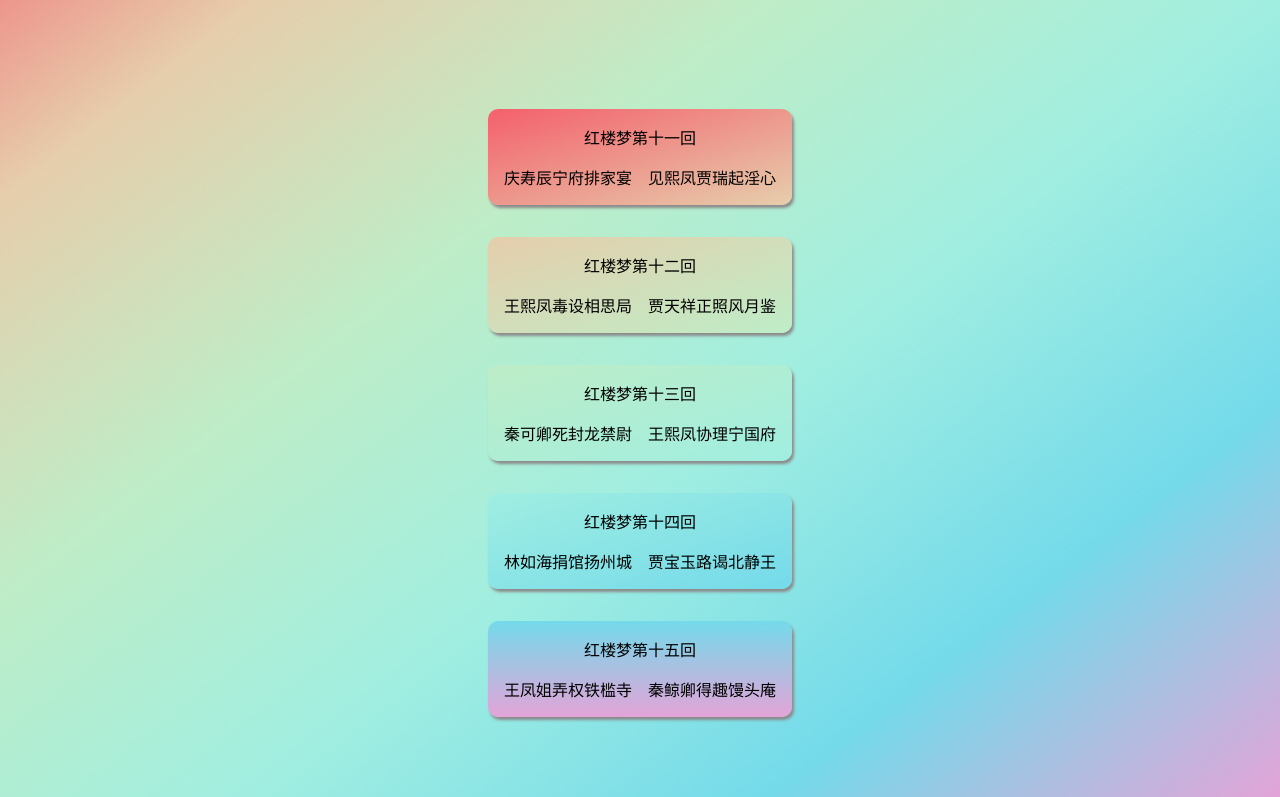
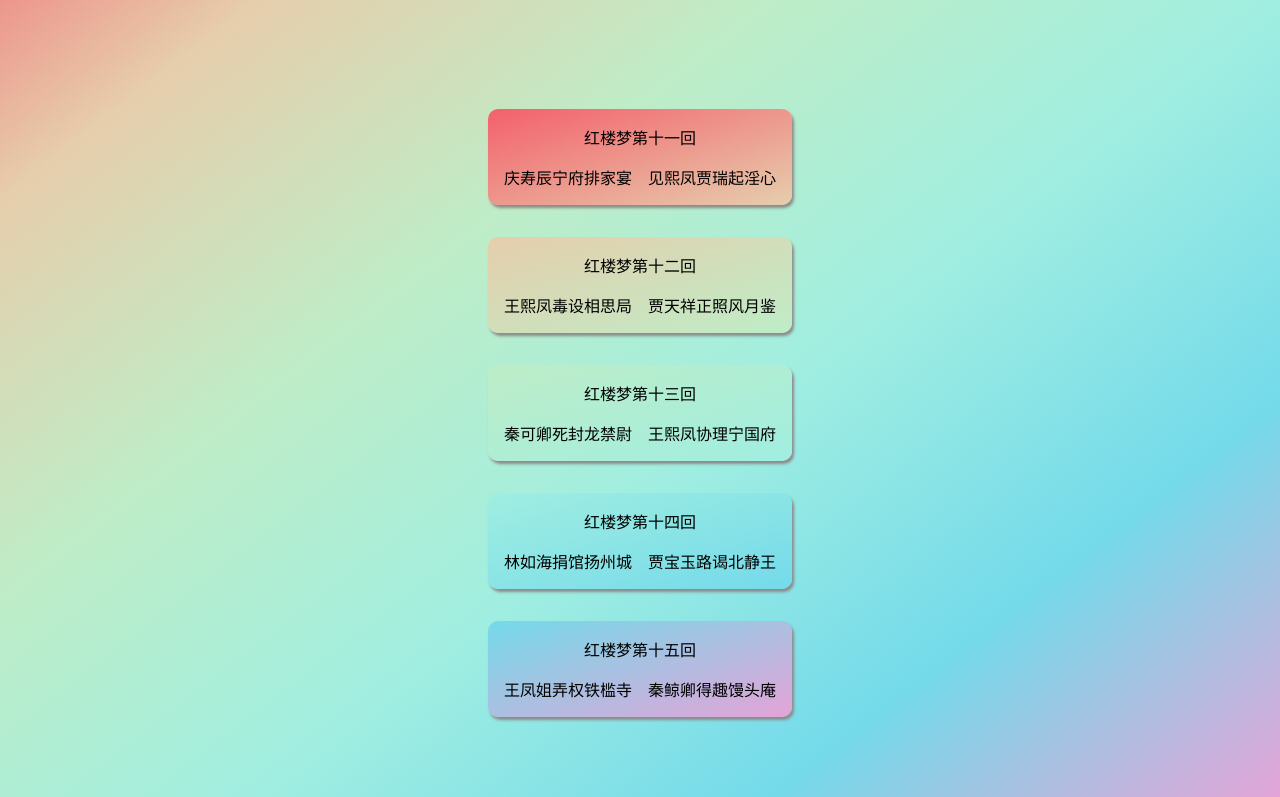
Before and after one commit to Antrairs/HongLouMeng, a website: page index.html in a window 1280 px wide. Shown: the part 195-992 px from the top of the page. Drawn offline with Linux system fonts and the light colour scheme.

Commit message:
Update chapterList.css

```diff
--- a/chapterList.css
+++ b/chapterList.css
@@ -116,5 +116,5 @@ html {
 }
 
 .item15 {
-    background-image: linear-gradient(to bottom, #74DAEA, #e3a4d8);
+    background-image: linear-gradient(to bottom right, #74DAEA, #e3a4d8);
 }
```
